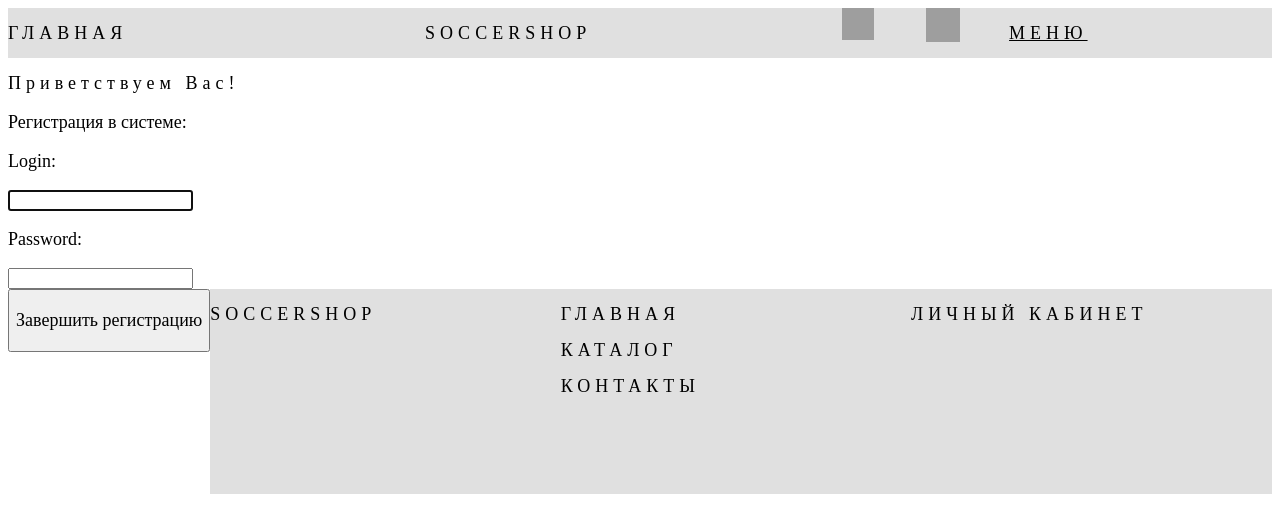
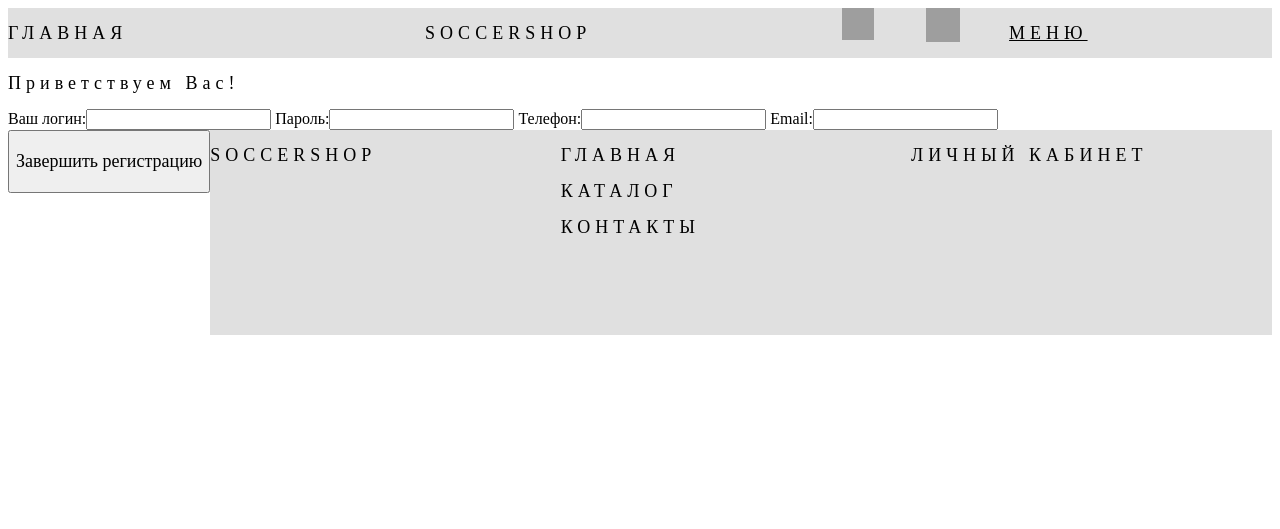
Before and after one commit to artemis1414/internet-site, a Django app: template cute_web_application/core/templates/form_registration.html in a window 1280 px wide. Shown: the top 529 px of the page. Run offline with Django 3.2, Linux system fonts and the light colour scheme; the template is opened without the code that fills it: values that come from a table or form of the project are taken from there, others are empty; grey boxes are pictures that could not be loaded.

Commit message:
create_forms

```diff
--- /dev/null
+++ b/cute_web_application/core/forms.py
@@ -0,0 +1,8 @@
+from .models import User
+from django import forms
+
+class SignUpForm(forms.Form):
+    login = forms.CharField(label='Ваш логин')
+    password = forms.CharField(label="Пароль")
+    phone = forms.DecimalField(label="Телефон", max_digits=11, decimal_places=0)
+    email = forms.EmailField(label="Email")
--- a/cute_web_application/core/templates/form_registration.html
+++ b/cute_web_application/core/templates/form_registration.html
@@ -4,18 +4,11 @@
 <h2>
     Приветствуем Вас!
 </h2>
-    <form name="register" method="post">
-        <p> Регистрация в системе:</p>
-        <div class="form_text">
-            <p>Login:</p>
-            <input type="text" name="login" value autofocus="true">
-        </div>
-        <div class="form_text">
-            <p>Password:</p>
-            <input type="text" name="password" value autofocus="true">
-        </div>
+    <form action="/signup/" name="register" method="post">
+        {% csrf_token %}
+        {{ form }}
         <div>
-            <button type="submit" style="float: left">
+            <button type="submit" value="Submit" style="float: left">
                 <p>Завершить регистрацию</p>
             </button>
         </div>
--- a/cute_web_application/core/urls.py
+++ b/cute_web_application/core/urls.py
@@ -2,6 +2,6 @@ from django.urls import path, include
 from . import views
 
 urlpatterns = [
-    path('', views.signinsystem, name='core'),
-    path('registration/', views.registration, name='registration')
+    path('', views.sign_in, name='core'),
+    path('signup/', views.sign_up, name='sign_up')
 ]
--- a/cute_web_application/cute_web_application/urls.py
+++ b/cute_web_application/cute_web_application/urls.py
@@ -19,5 +19,5 @@ from django.urls import path, include
 urlpatterns = [
     path('admin/', admin.site.urls),
     path('product/', include('product.urls')),
-    path('core/', include('core.urls'))
+    path('', include('core.urls'))
 ]
```
Also changed, not shown: cute_web_application/core/views.py (+13 -3 lines), cute_web_application/core/models.py (line endings or trailing spaces).
